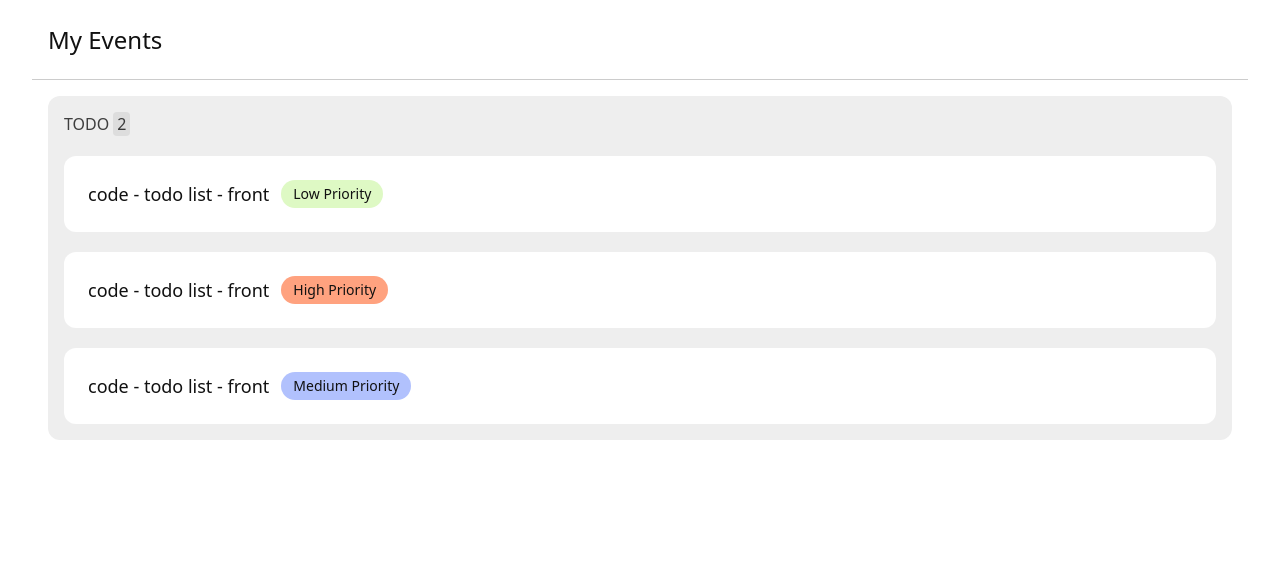
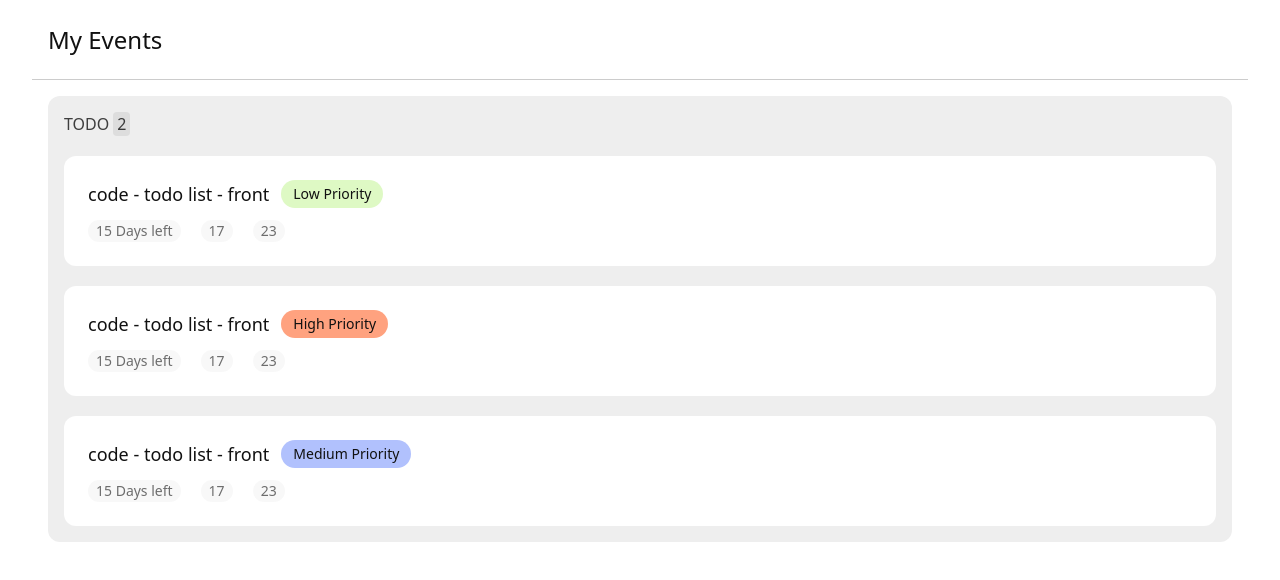
Before and after one commit to ark1111/todo-list-1, a React (Vite) app in the folder front/: page / in a window 1280 px wide. Shown: the top 580 px of the page. Built offline with nearby package versions, Linux system fonts and the light colour scheme.

Commit message:
feat: front / ListItem... ,TaskDrawer...

```diff
--- a/front/src/pages/my-events/components/List.tsx
+++ b/front/src/pages/my-events/components/List.tsx
@@ -1,4 +1,6 @@
+import { useState } from "react";
 import ListItem from "./ListItem";
+import TaskDrawer from "./TaskDrawer";
 
 type Props = {
   title: string;
@@ -6,6 +8,16 @@ type Props = {
 };
 
 const List = ({ title, length }: Props) => {
+   const [isDrawerOpen, setIsDrawerOpen] = useState(false);
+
+   const openDrawer = () => {
+     setIsDrawerOpen(true);
+   };
+
+   const closeDrawer = (e: React.MouseEvent<HTMLDivElement, MouseEvent>) => {
+     e.preventDefault();
+     setIsDrawerOpen(false);
+   };
   return (
     <div className="w-full p-4 rounded-xl bg-surface-one">
       <div className="flex items-center gap-x-1">
@@ -15,10 +27,11 @@ const List = ({ title, length }: Props) => {
         </div>
       </div>
       <div className="w-full mt-5 flex flex-col gap-y-5">
-        <ListItem priorityType="Low" />
-        <ListItem priorityType="High" />
-        <ListItem priorityType="Medium" />
+        <ListItem priorityType="Low" openDrawer={openDrawer} />
+        <ListItem priorityType="High" openDrawer={openDrawer} />
+        <ListItem priorityType="Medium" openDrawer={openDrawer} />
       </div>
+      {isDrawerOpen && <TaskDrawer closeDrawer={closeDrawer} />}
     </div>
   );
 };
--- a/front/src/pages/my-events/components/ListItem.tsx
+++ b/front/src/pages/my-events/components/ListItem.tsx
@@ -4,17 +4,32 @@ import PriorityBadge, {
 
 type Props = {
   priorityType: PriorityType;
+  openDrawer: () => void;
 };
 
-const ListItem = ({ priorityType }: Props) => {
+const ListItem = ({ priorityType, openDrawer }: Props) => {
   return (
-    <div className="w-full rounded-xl p-6 bg-bg-main">
+    <div
+      className="w-full rounded-xl p-6 bg-bg-main cursor-pointer"
+      onClick={openDrawer}
+    >
       <div className="w-full flex items-center gap-x-3">
         <div className="text-lg text-text-main font-medium">
           code - todo list - front
         </div>
         <PriorityBadge type={priorityType} />
       </div>
+      <div className="w-full flex items-center gap-x-5 mt-3">
+        <div className="flex items-center gap-x-1 py-px px-2 rounded-full bg-surface-three">
+          <div className="text-sm text-text-600">15 Days left</div>
+        </div>
+        <div className="flex items-center gap-x-1 py-px px-2 rounded-full bg-surface-three">
+          <div className="text-sm text-text-600">17</div>
+        </div>
+        <div className="flex items-center gap-x-1 py-px px-2 rounded-full bg-surface-three">
+          <div className="text-sm text-text-600">23</div>
+        </div>
+      </div>
     </div>
   );
 };
--- /dev/null
+++ b/front/src/pages/my-events/components/TaskDrawer.tsx
@@ -0,0 +1,17 @@
+type Props = {
+  closeDrawer: (e: React.MouseEvent<HTMLDivElement, MouseEvent>) => void;
+};
+
+const TaskDrawer = ({ closeDrawer }: Props) => {
+  return (
+    <div className="w-full relative z-40">
+      <div
+        className="fixed h-screen w-screen top-0 left-0 z-40 bg-[#11111105]"
+        onClick={(e) => closeDrawer(e)}
+      ></div>
+      <div className="fixed  w-[900px] h-screen bg-bg-main top-0 right-0 z-50 shadow-xl"></div>
+    </div>
+  );
+};
+
+export default TaskDrawer;
--- a/front/tailwind.config.js
+++ b/front/tailwind.config.js
@@ -10,6 +10,7 @@ export default {
         text: {
           main: "#111111",
           800: "#111111cc",
+          600:"#11111199"
         },
         bg: {
           main: "#ffffff",
@@ -17,6 +18,7 @@ export default {
         surface: {
           one: "#eeeeee",
           two: "#dddddd",
+          three:"#eeeeee66"
         },
       },
     },
```
